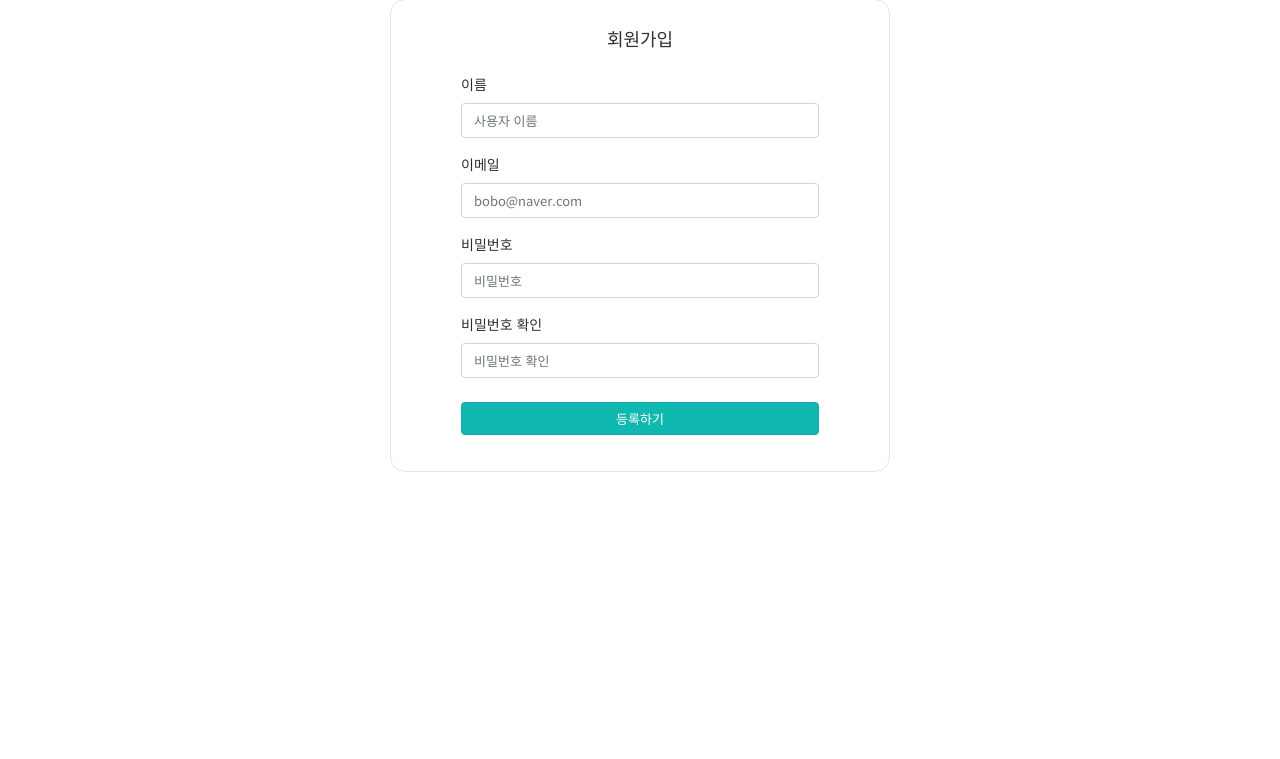
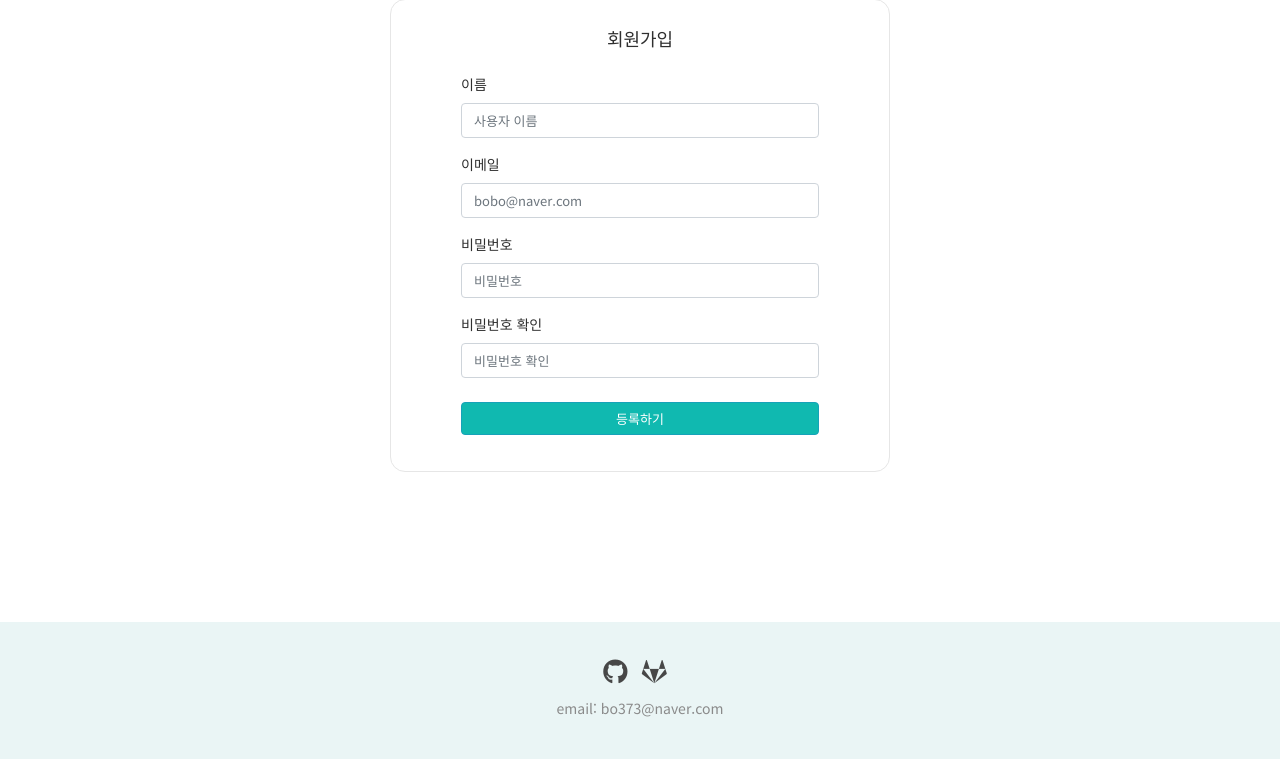
Before and after one commit to bky373/elice_library, a Flask app: page /signup in a window 1280 px wide. Shown: the part 101-860 px from the top of the page. Before the commit the page ends 573 px from the top, so only its background shows below. Run offline with Flask 2, Linux system fonts and the light colour scheme; parts of the project's set-up code (start-up, migrations or seed data) failed here and were passed over; some libraries are stand-ins or nearby versions; some web fonts are replaced.

Commit message:
add footer section with styled

```diff
--- a/elice_library/static/css/style.css
+++ b/elice_library/static/css/style.css
@@ -119,6 +119,7 @@ textarea::placeholder {
 .auth-form {
     max-width: 500px;
     margin: 0 auto;
+    margin-bottom: 100px;
     padding: 20px 70px;
     border: 1px solid #e6e6e6;
     border-radius: 15px;
@@ -183,3 +184,25 @@ textarea::placeholder {
     transform: scale(0.8);
     transition: 0.3s ease;
 }
+
+
+.footer {
+    margin-top: 150px;
+    padding-top: 30px;
+    padding-bottom: 0px;
+    font-family: 'NEXON Lv1 Gothic OTF', 'Noto Sans KR', sans-serif;
+    border-radius: 0;
+}
+
+.footer a {
+    padding-right: 10px;
+    font-size: 25px;
+}
+
+.footer p {
+    margin-top: 8px;
+    margin-bottom: 0;
+    padding-bottom: 40px;
+    color: #8a8a8a;
+    font-size: 14px;
+}
--- a/elice_library/templates/base.html
+++ b/elice_library/templates/base.html
@@ -28,6 +28,11 @@
         {% block content %}
         {% endblock %}
     </div>
+    <div class="footer jumbotron text-center" style="margin-bottom:0 ">
+        <a href="https://github.com/bky373" target="_blank"><i class="fab fa-github"></i></a>
+        <a href="https://kdt-gitlab.elice.io/bky373" target="_blank"><i class="fab fa-gitlab"></i></i></a>
+        <p>email: bo373@naver.com</p>
+    </div>
 </body>
 
 </html>
```
